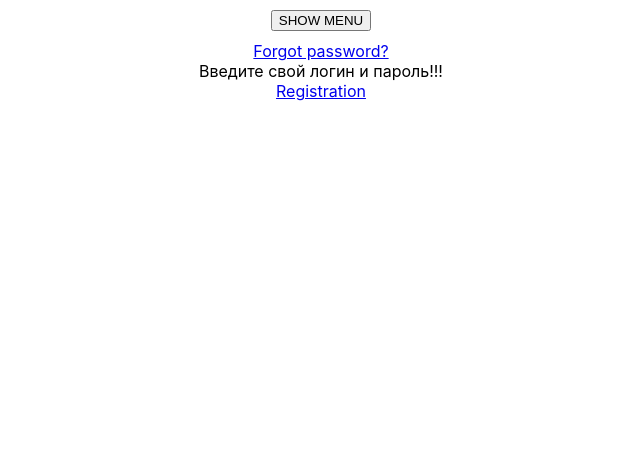
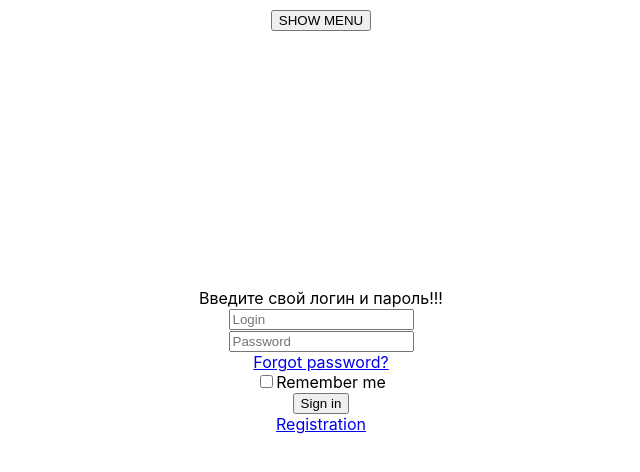
Before and after one commit to SashaZaicev/help-module, a React (Create React App) app: page /sign-in in a window 1280 px wide. Shown: the top 472 px of the page, without its empty margins (319-959 px from the left). Built offline with nearby package versions, Linux system fonts and the light colour scheme.

Commit message:
render jsx

```diff
--- a/src/App.css
+++ b/src/App.css
@@ -43,3 +43,10 @@
   text-transform: uppercase;
   margin: 10px;
 }
+.container {
+  display: flex;
+  flex-flow: column;
+  align-items: center;
+  justify-content: center;
+  height: 80vh;
+}
--- a/src/home/forgotPasswordPage/ForgotPasswordPage.js
+++ b/src/home/forgotPasswordPage/ForgotPasswordPage.js
@@ -4,8 +4,10 @@ import {SIGN_IN, SIGN_UP} from "../Routes";
 
 const ForgotPasswordPage = () => {
     return (
-        <div>
+        <div className='container'>
             <div>Память уже не та :)</div>
+            <div><input type="text" placeholder='email'/></div>
+            <div><button>Send email</button></div>
             <div><NavLink to={SIGN_UP}>Registration</NavLink></div>
             <div><NavLink to={SIGN_IN}>Sign in</NavLink></div>
 
--- a/src/home/profile/Profile.js
+++ b/src/home/profile/Profile.js
@@ -2,9 +2,10 @@ import React from 'react';
 
 const Profile = () => {
     return (
-        <div>
+        <div className='container'>
             <div>
                 Здесь моя мордашка!!!
+
             </div>
 
         </div>
--- a/src/home/signInPage/SignInPage.js
+++ b/src/home/signInPage/SignInPage.js
@@ -4,9 +4,13 @@ import {FORGOT_PASS, SIGN_UP} from "../Routes";
 
 const SignInPage = (props) => {
     return (
-        <div>
+        <div className='container'>
+            <div>Введите свой логин и пароль!!!</div>
+            <div><input type="text" placeholder='Login'/></div>
+            <div><input type="password" placeholder='Password'/></div>
             <div><NavLink to={FORGOT_PASS}>Forgot password?</NavLink></div>
-            <div>Введите свой логин и пароль!!!</div>
+            <div><input type="checkbox"/>Remember me</div>
+            <div><button>Sign in</button></div>
             <div><NavLink to={SIGN_UP}>Registration</NavLink></div>
         </div>
     );
--- a/src/home/signUpPage/SignUpPage.js
+++ b/src/home/signUpPage/SignUpPage.js
@@ -4,8 +4,15 @@ import {NavLink} from "react-router-dom";
 
 const SignUpPage = () => {
     return (
-        <div>
+        <div className='container'>
             <div>Ну напишите сюда номер своей карты и пин код, для регистрации</div>
+            <div><input type="text" placeholder='email'/></div>
+            <div><input type="password" placeholder='password'/></div>
+            <div><input type="password" placeholder='confirm password'/></div>
+            <div>
+                <button>Register</button>
+            </div>
+            <p>Оля прогульщица</p>
             <div><NavLink to={SIGN_IN}>Sign in</NavLink></div>
 
         </div>
```
